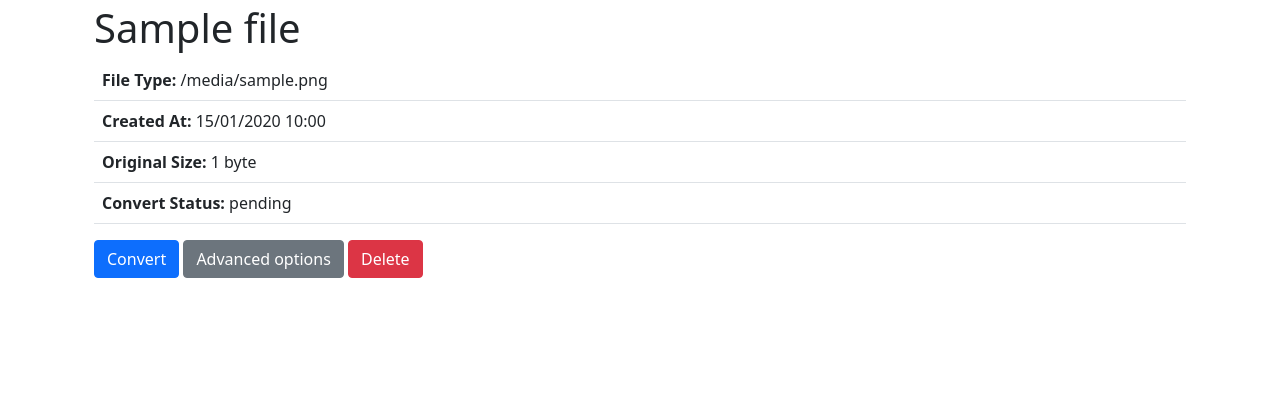
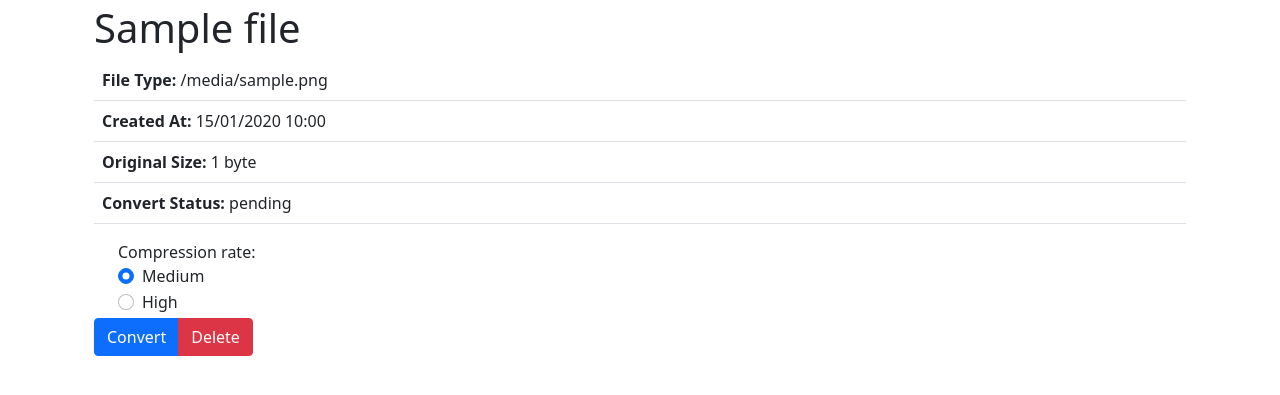
Before and after one commit to salgadox/unite-compress, a Django app: template unite_compress/files/templates/files/file_detail.html in a window 1280 px wide. Shown: the part 56-451 px from the top of the page. Run offline with Django 4.2, Linux system fonts and the light colour scheme; the template is opened without the code that fills it: most values are stand-ins (such as "Sample title", 1, 10 or a date in 2020); some libraries are stand-ins or nearby versions.

Commit message:
fix: chagen button to radio b

```diff
--- a/unite_compress/files/templates/files/file_detail.html
+++ b/unite_compress/files/templates/files/file_detail.html
@@ -9,70 +9,128 @@
 {% endblock %}
 
 {% block content %}
-
 <div class="container">
     <h1>{{ file.original_file_name }}</h1>
+    <div class="table-responsive">
       <table class="table">
         <tbody>
           <tr>
-                    <td><strong> {% translate " File Type:" %}</strong> {{ file.file_type }}</td>
+            <td>
+              <strong>{% translate "File Type:" %}</strong> {{ file.file_type }}
+            </td>
           </tr>
           <tr>
-                    <td><strong> {% translate "Created At:" %} </strong> {{ file.created_at  | date:"d/m/Y G:i" }}</td>
+            <td>
+              <strong>{% translate "Created At:" %}</strong> {{ file.created_at | date:"d/m/Y G:i" }}
+            </td>
           </tr>
           {% if file.original_file_size > 0 %}
           <tr>
-                    <td><strong> {% translate "Original Size:" %}</strong> {{ file.original_file_size | filesizeformat }}</td>
+            <td>
+              <strong>{% translate "Original Size:" %}</strong> {{ file.original_file_size | filesizeformat }}
+            </td>
           </tr>
           {% else %}
           <tr>
-                    <td> {% translate "File still uploading..." %}  </td>
+            <td>{% translate "File still uploading..." %}</td>
           </tr>
           {% endif %}
-                {% if file.convert_status == "converted" and file.converted_file_size >= 1%}
+          {% if file.convert_status == "converted" and file.converted_file_size >= 1 %}
           <tr>
-                        <td> <strong> {% translate "Size after compression:" %}  </strong> {{ file.converted_file_size | filesizeformat }} ({% percent_reduction file.file.size file.converted_file_size %}% reduction)</td>
+            <td>
+              <strong>{% translate "Size after compression:" %}</strong> {{ file.converted_file_size | filesizeformat }} ({% percent_reduction file.file.size file.converted_file_size %}% reduction)
+            </td>
           </tr>
           <tr>
-                        <td><strong> {% translate "Converted At:" %} </strong> {{ file.converted_at }}</td>
+            <td>
+              <strong>{% translate "Converted At:" %}</strong> {{ file.converted_at }}
+            </td>
           </tr>
           {% else %}
           <tr>
-                        <td><strong>{% translate "Convert Status:" %} </strong> {{ file.convert_status }}</td>
+            <td>
+              <strong>{% translate "Convert Status:" %}</strong> {{ file.convert_status }}
+            </td>
           </tr>
           {% endif %}
         </tbody>
       </table>
-
+    </div>
     {% if file.convert_status == "converted" %}
-        <button id="download-button" class="btn btn-primary" type="button"> {% translate "Download" %} </button>
+    <div class="d-grid gap-2">
+      <button id="download-button" class="btn btn-primary" type="button">{% translate "Download" %}</button>
+    </div>
     {% else %}
-        <button id="convert-button" class="btn btn-primary" type="button"> {% translate "Convert" %} </button>
-
-        <!-- <div>
-            <p>Compression rate : </p>
-            <input type="radio" id="compression-rate" name="compression_rate" value="medium" checked>
-            <option value="medium" selected>{% translate "Medium" %}</option>
-            <input type="radio" id="compression-rate" name="compression_rate" value="high">
-            <option value="high">{% translate "High" %}</option>
-        </div> -->
-
-        <button id="advanced-options-button" class="btn btn-secondary" type="button"> {% translate "Advanced options" %} </button>
-        <div id="advanced-options" style="display: none;">
-            <label for="compression"> {% translate "Compression level" %}</label>
-            <select id="compression-rate" name="compression_rate">
-                <!-- <option value="low"> {% translate "low" %} </option> -->
-                <option value="medium" selected> {% translate "Medium" %} </option>
-                <option value="high"> {% translate "High" %} </option>
-            </select>
+    <form>
+        <div class="form-check">
+            <label class="form-check-label">
+              {% translate "Compression rate:" %}
+            </label>
+            <div class="d-flex flex-column">
+              <div class="form-check">
+                <input class="form-check-input" type="radio" name="conversion-rate" id="medium-rate" value="medium" checked>
+                <label class="form-check-label" for="medium-rate">{% translate "Medium" %}</label>
+              </div>
+              <div class="form-check">
+                <input class="form-check-input" type="radio" name="conversion-rate" id="high-rate" value="high">
+                <label class="form-check-label" for="high-rate">{% translate "High" %}</label>
+              </div>
+            </div>
+          </div>
+      <div class="btn-group" role="group">
+        <button id="convert-button" class="btn btn-primary" type="button">{% translate "Convert" %}</button>
+        <button id="delete-button" class="btn btn-danger" type="submit">{% translate "Delete" %}</button>
       </div>
 
+    </form>
     {% endif %}
-    <button id="delete-button" class="btn btn-danger" type="submit"> {% translate "Delete" %} </button>
+    <div id="message"></div>
   </div>
-<div id="message"></div>
+
 {% endblock %}
 
 {% block inline_javascript %}
-    {% include "files/file_detail_js.html" %}
+<script>
+    var message = $('#message');
+    {% if file.convert_status == "converted" %}
+        var downloadButton = $('#download-button');
+        downloadButton.on('click', function() {
+            $.getJSON("{% url 'api:file-generate-url' pk=file.id %}", function(data){
+                var win = window.open(data.url, "_blank");
+                win.focus();
+            });
+        });
+    {% else %}
+        var convertButton = $('#convert-button');
+        convertButton.on('click', function() {
+            var compressionRate = $("input[name=conversion-rate]:checked").val();
+            message.html( 'Your file is converting.', compressionRate);
+            $.ajax({
+				url: "{% url 'api:file-convert' pk=file.id %}?compression_rate="+compressionRate,
+				method: "POST",
+                data: {},
+                headers: {"X-CSRFToken": "{{ csrf_token }}"},
+                success: function() {
+					message.html('File conversion completed!');
+                    window.location.replace("{% url 'files:file-converting' %}");
+				},
+                error: function(data) {
+                    console.log(CSSStyleDeclaration)
+					message.html(data.responseJSON.message);
+				},
+            });
+        });
+    {% endif %}
+    var deleteButton = $('#delete-button');
+        deleteButton.on('click', function() {
+            $.ajax({
+               url: "{% url 'api:file-detail' pk=file.id %}",
+               type: "DELETE",
+               headers: {"X-CSRFToken": "{{ csrf_token }}"},
+               success: function(data){
+                message.html('Successfully deleted');
+                window.location.replace("{% url 'files:list' %}");
+            }});
+        });
+</script>
 {% endblock %}
--- a/unite_compress/files/templates/files/file_detail_js.html
+++ /dev/null
@@ -1,54 +0,0 @@
-<script>
-    var message = $('#message');
-    {% if file.convert_status == "converted" %}
-        var downloadButton = $('#download-button');
-        downloadButton.on('click', function() {
-            $.getJSON("{% url 'api:file-generate-url' pk=file.id %}", function(data){
-                var win = window.open(data.url, "_blank");
-                win.focus();
-            });
-        });
-    {% else %}
-        var convertButton = $('#convert-button');
-        convertButton.on('click', function() {
-            var compressionRate = $('#compression-rate').val();
-            message.html( 'Your file is converting.', compressionRate);
-            $.ajax({
-				url: "{% url 'api:file-convert' pk=file.id %}?compression_rate="+compressionRate,
-				method: "POST",
-                data: {},
-                headers: {"X-CSRFToken": "{{ csrf_token }}"},
-                success: function() {
-					message.html('File conversion completed!');
-                    window.location.replace("{% url 'files:file-converting' %}");
-				},
-                error: function(data) {
-                    console.log(CSSStyleDeclaration)
-					message.html(data.responseJSON.message);
-				},
-            });
-        });
-    {% endif %}
-    var deleteButton = $('#delete-button');
-        deleteButton.on('click', function() {
-            $.ajax({
-               url: "{% url 'api:file-detail' pk=file.id %}",
-               type: "DELETE",
-               headers: {"X-CSRFToken": "{{ csrf_token }}"},
-               success: function(data){
-                message.html('Successfully deleted');
-                window.location.replace("{% url 'files:list' %}");
-            }});
-        });
-</script>
-<script>
-    const advancedOptionsButton = document.getElementById('advanced-options-button');
-    const advancedOptions = document.getElementById('advanced-options');
-    advancedOptionsButton.addEventListener('click', () => {
-        if (advancedOptions.style.display === 'none') {
-            advancedOptions.style.display = 'block';
-        } else {
-            advancedOptions.style.display = 'none';
-        }
-    });
-</script>
```
Lines whose indentation alone changed are shown as unchanged.
